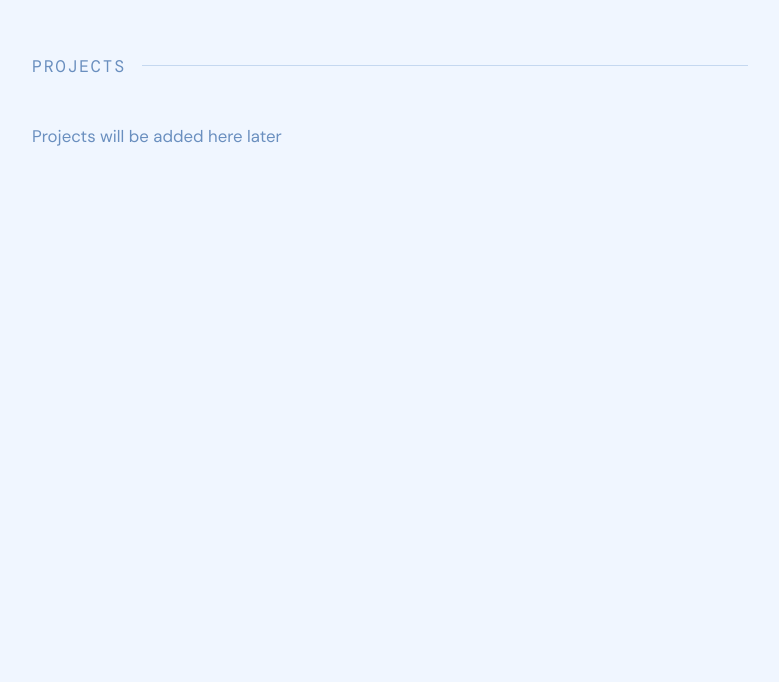
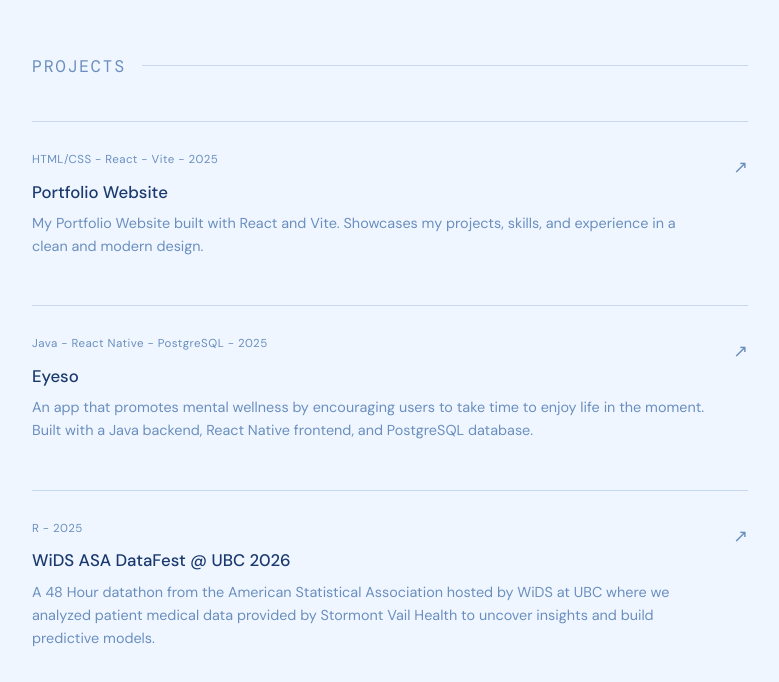
Before and after one commit to haolun7788/portfolio, a React (Vite) app: page / in a window 1280 px wide. Shown: the part 1530-2212 px from the top of the page, without its empty margins (250-1029 px from the left). Before the commit the page ends 1796 px from the top, so only its background shows below. Built offline with nearby package versions, Linux system fonts and the light colour scheme.

Commit message:
Added Projects section

```diff
--- a/index.html
+++ b/index.html
@@ -3,7 +3,7 @@
   <head>
     <link href="https://fonts.googleapis.com/css2?family=Inter:wght@100;200;300;400&display=swap" rel="stylesheet" />
     <link href="https://fonts.googleapis.com/css2?family=DM+Serif+Display:ital@0;1&family=DM+Mono:wght@400;500&family=DM+Sans:wght@300;400;500&display=swap" rel="stylesheet" />
-    <link rel="icon" href="/favicon.svg" />
+    <link rel="icon" href="https://haolun.developer.li/favicon.svg" />
     <meta name="viewport" content="width=device-width, initial-scale=1.0" />
     <title>Hao Lun Li - Portfolio</title>
     <meta name="description" content="Student at the University of British Columbia. Based in Vancouver, BC." />
--- /dev/null
+++ b/src/components/Project-Item.tsx
@@ -0,0 +1,21 @@
+import styles from "./Projects.module.css"
+
+interface ProjectItemProps {
+    title: string
+    meta: string
+    desc: string
+    link: string
+}
+
+export default function ProjectItem({ title, meta, desc, link }: ProjectItemProps) {
+    return (
+        <a href={link} target="_blank" rel="noopener noreferrer" className={styles.item}>
+            <div>
+                <p className={styles.meta}>{meta}</p>
+                <h3 className={styles.title}>{title}</h3>
+                <p className={styles.desc}>{desc}</p>
+            </div>
+            <span className={styles.arrow}>↗</span>
+        </a>
+    )
+}
--- /dev/null
+++ b/src/components/Projects.module.css
@@ -0,0 +1,51 @@
+.list {
+  display: flex;
+  flex-direction: column;
+  gap: 0;
+}
+
+.item {
+    display: grid;
+    grid-template-columns: 1fr auto;
+    align-items: start;
+    gap: 1.5rem;
+    padding: 1.75rem 0;
+    border-bottom: 1px solid var(--subtle);
+    text-decoration: none;
+    color: inherit;
+    transition: opacity 0.2s ease;
+}
+
+.item:first-child {
+    border-top: 1px solid var(--subtle);
+}
+.item:hover {
+    opacity: 0.6;
+}
+
+.meta {
+    font-family: var(--font-sans);
+    font-size: 0.72rem;
+    color: var(--muted);
+    letter-spacing: 0.04em;
+    margin-bottom: 0.5rem;
+}
+
+.title {
+    font-size: 1.05rem;
+    font-weight: 500;
+    margin-bottom: 0.4rem;
+}
+
+.desc {
+    font-size: 0.9rem;
+    color: var(--muted);
+    line-height: 1.6;
+}
+
+.arrow {
+    font-size: 1.1rem;
+    color: var(--muted);
+    padding-top: 0.2rem;
+    flex-shrink: 0;
+}
--- a/src/components/Projects.tsx
+++ b/src/components/Projects.tsx
@@ -1,9 +1,30 @@
+import ProjectItem from "./Project-Item"
+import styles from "./Projects.module.css"
 
 export default function Projects() {
     return (
         <section id="projects">
             <p className="section-label">Projects</p>
-            <p>Projects will be added here later</p>
+            <div className={styles.list}>
+                <ProjectItem
+                    title="Portfolio Website"
+                    meta="HTML/CSS - React - Vite - 2025"
+                    desc="My Portfolio Website built with React and Vite. Showcases my projects, skills, and experience in a clean and modern design."
+                    link="https://haolun.developer.li"
+                />
+                <ProjectItem
+                    title="Eyeso"
+                    meta="Java - React Native - PostgreSQL - 2025"
+                    desc="An app that promotes mental wellness by encouraging users to take time to enjoy life in the moment. Built with a Java backend, React Native frontend, and PostgreSQL database."
+                    link="#"
+                />
+                <ProjectItem
+                    title="WiDS ASA DataFest @ UBC 2026"
+                    meta="R - 2025"
+                    desc="A 48 Hour datathon from the American Statistical Association hosted by WiDS at UBC where we analyzed patient medical data provided by Stormont Vail Health to uncover insights and build predictive models."
+                    link="#"
+                />
+            </div>
         </section>
     )
 }
```
Also changed, not shown: 1 other file (tests, documents, lock files or other folders).
